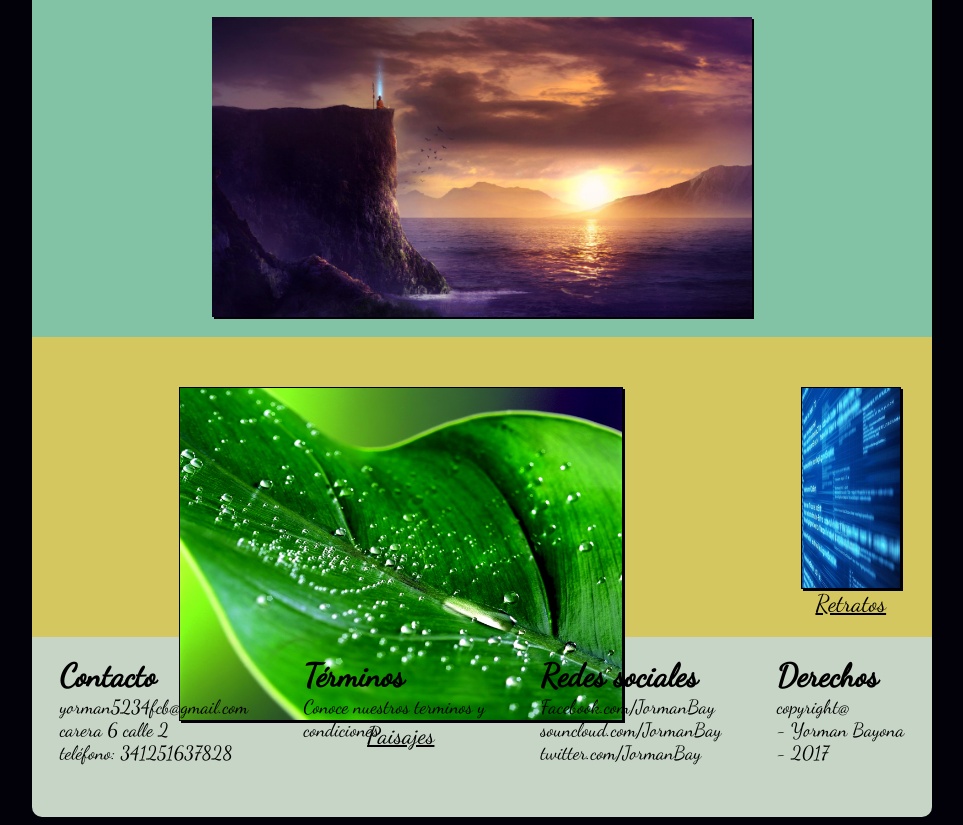
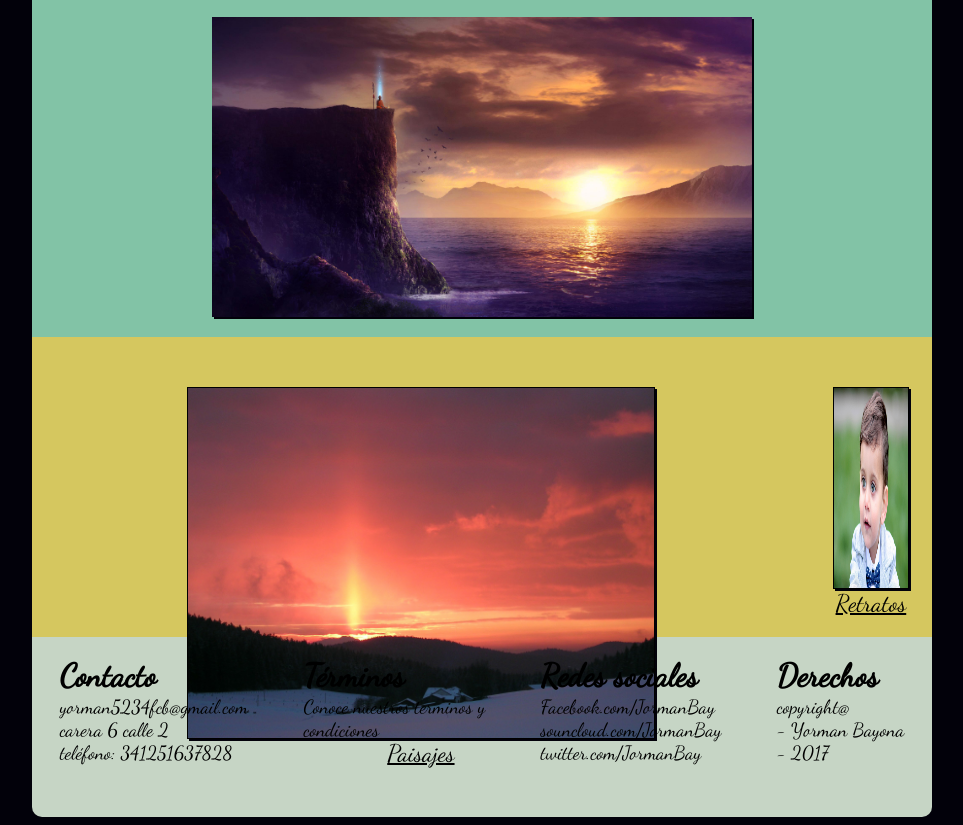
Before and after one commit to yorman5234/css-y-dise-o-web-responsive_Yorman_Bayona, a plain HTML site: page index.html in a window 1280 px wide. Shown: the part 91-916 px from the top of the page, without its empty margins (158-1121 px from the left). Drawn offline with Linux system fonts and the light colour scheme.

Commit message:
se cambiaron las imagenes del contenedor, por unas mas apropiadas (paisajes y retratios)

```diff
--- a/css/estilos.css
+++ b/css/estilos.css
@@ -90,7 +90,7 @@ nav{
   border: 1px solid black;
 }
 
-#web-img{
+#niño-img{
   width: 60%;
   height: 200px;
 }
--- a/index.html
+++ b/index.html
@@ -29,10 +29,10 @@
     <section class="imagenes-secundarias">
 
     <div  id="imagen-secundaria-1">
-      <img src="img/hoja.jpg" alt=""><a href="paisajes.html">Paisajes</a>
+      <img src="img/paisaje.jpg" alt="paisaje"><a href="paisajes.html">Paisajes</a>
     </div>
     <div id="imagen-secundaria-2">
-      <img src="img/web.jpg" alt="" id="web-img"><a href="retratos.html">Retratos</a>
+      <img src="img/niño.jpg" alt="" id="niño-img"><a href="retratos.html">Retratos</a>
     </div>
 
   </section>
```
Also changed, not shown: img/hoja.jpg (deleted), img/niño.jpg (added), img/paisaje.jpg (added), img/web.jpg (deleted).
